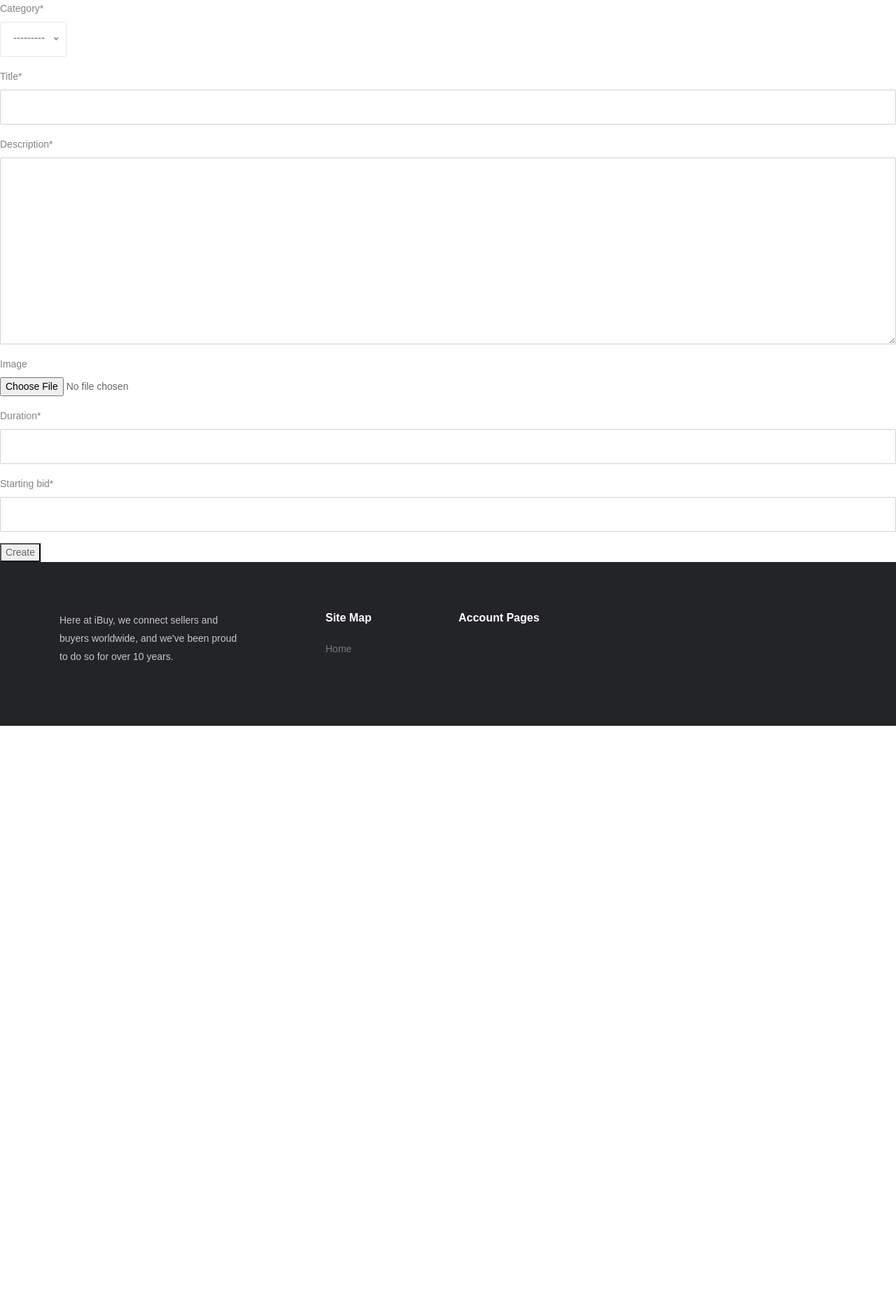
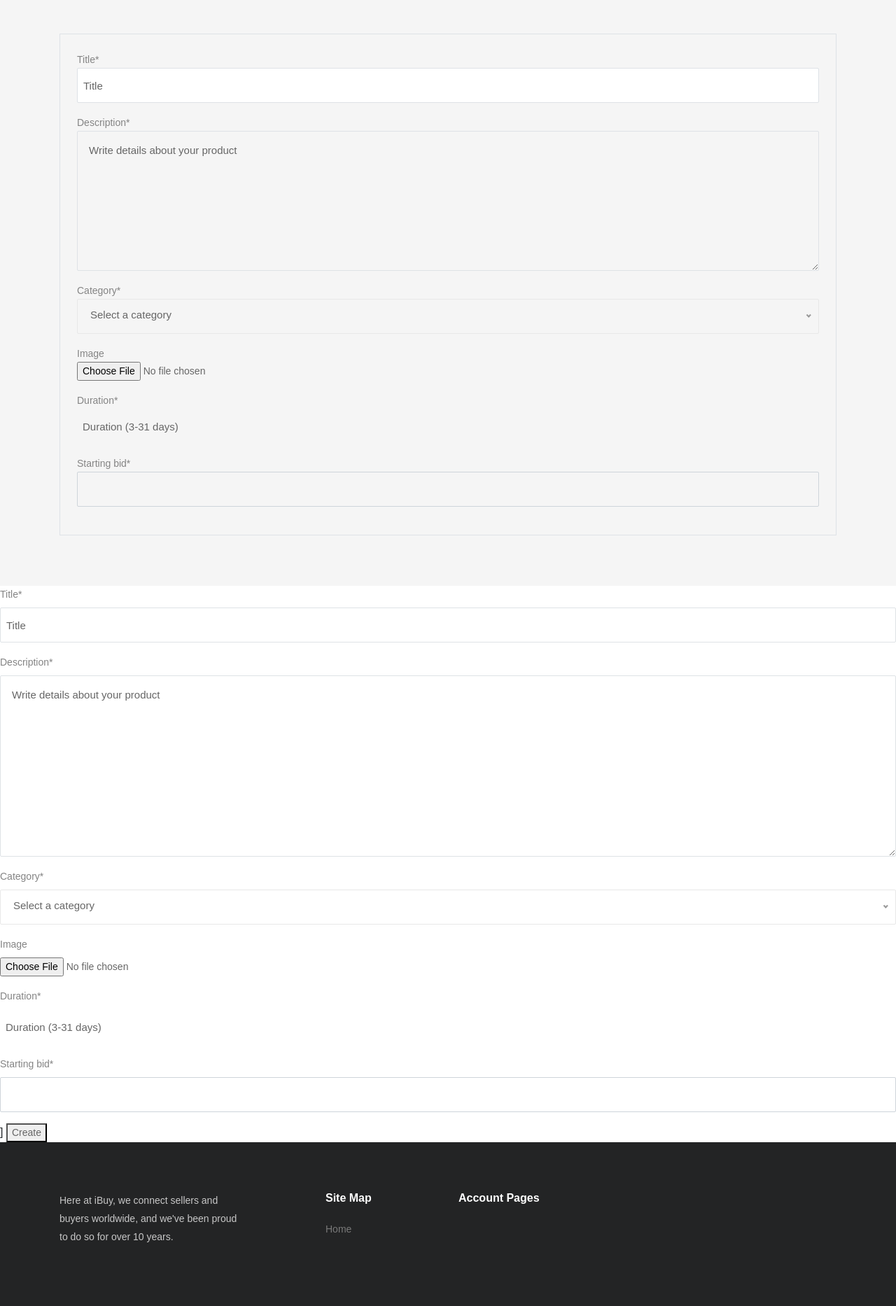
Before and after one commit to zachmichael14/auction_site, a Django app: page /listing/create/ in a window 1280 px wide. Shown: the part 63-1929 px from the top of the page at 70% size. Before the commit the page ends 1100 px from the top, so only its background shows below. Run offline with Django 3.2, Linux system fonts and the light colour scheme; a user stored in the database is signed in; data comes from the database, SQL or seed files in the repository; parts of the project's set-up code (start-up, migrations or seed data) failed here and were passed over; some libraries are stand-ins or nearby versions; some web fonts are replaced.

Commit message:
Create ListingForm
Also update ListingCreateView to use form_class instead of fields

```diff
--- a/auctions/forms.py
+++ b/auctions/forms.py
@@ -1,6 +1,6 @@
 from django import forms
 
-from .models import Bid
+from .models import Bid, Listing, Category
 
 
 class BidForm(forms.ModelForm):
@@ -18,3 +18,50 @@ class BidForm(forms.ModelForm):
             }
         )
     )
+
+
+class ListingForm(forms.ModelForm):
+    class Meta:
+        model = Listing
+        fields = ['title', 'description', 'category', 'image', 'duration', 'starting_bid']
+
+    title = forms.CharField(
+        max_length=64,
+        widget = forms.TextInput(
+            attrs = {
+                "class": "border w-100 p-2 bg-white",
+                "name": "listing_form-title",
+                "placeholder": "Title"
+            }
+        )
+    )
+    description = forms.CharField(
+        max_length=500,
+        widget = forms.Textarea(
+            attrs = {
+                "class": "border p-3 w-100",
+                "name": "listing_form-description",
+                "placeholder": "Write details about your product",
+            }
+        )
+    )
+    category= forms.ModelChoiceField(
+        empty_label="Select a category",
+        queryset=Category.objects.all().order_by('category'),
+        widget = forms.Select(
+            attrs = {
+                "id": "inputGroupSelect",
+                "class": "w-100",
+                "name": "listing_form-category",
+                "placeholder": "Category"
+            }
+        )
+    )
+    duration = forms.IntegerField(
+        widget=forms.NumberInput(
+            attrs={
+                "class": "border-0 py-2 w-100 price",
+                "placeholder": "Duration (3-31 days)",
+            }
+        )
+    )
--- a/auctions/templates/auctions/create.html
+++ b/auctions/templates/auctions/create.html
@@ -2,11 +2,33 @@
 {% load crispy_forms_tags %}
 {% block title %} Create Listing {% endblock title %}
 
+
 {% block body %}
+<section class="ad-post bg-gray py-5">
+  <div class="container">
+    <form method="post">
+      {% csrf_token %}
+      <fieldset class="border border-gray p-4 mb-4">
+        <!-- <div class="row">
+          <div class="col-lg-12">
+            <h3 class="font-weight-bold">Create Your Listing</h3>
+          </div>
+          <div class="col-lg-6">
+            <h6 class="font-weight-bold pt-4 pb-1">Listing Title:</h6>
+
+          </div>
+        </div> -->
+        {{ form|crispy }}
+      </fieldset>
+    </form>
+
+  </div>
+
+</section>
+
   <form method="post">
     {% csrf_token %}
     {{ form|crispy }}
-    {{ bid_form|crispy }}
-    <button type="submit" value="Save">Create</button>
+]    <button type="submit" value="Save">Create</button>
   </form>
 {% endblock body %}
--- a/auctions/views.py
+++ b/auctions/views.py
@@ -7,9 +7,9 @@ from django.views.generic.edit import CreateView
 from django.http import HttpResponseRedirect
 import datetime
 
-from .models import Category, Listing, Bid
+from .models import Category, Listing
 
-from .forms import BidForm
+from .forms import ListingForm
 
 def index(request):
     new_arrivals = Listing.objects.new_arrivals()
@@ -27,8 +27,8 @@ def index(request):
 
 class ListingCreateView(LoginRequiredMixin, CreateView):
     model = Listing
+    form_class = ListingForm
     template_name = 'auctions/create.html'
-    fields = ['category', 'title', 'description', 'image', 'duration', 'starting_bid']
 
     def form_valid(self, form):
         duration = datetime.timedelta(days=form.instance.duration)
```
